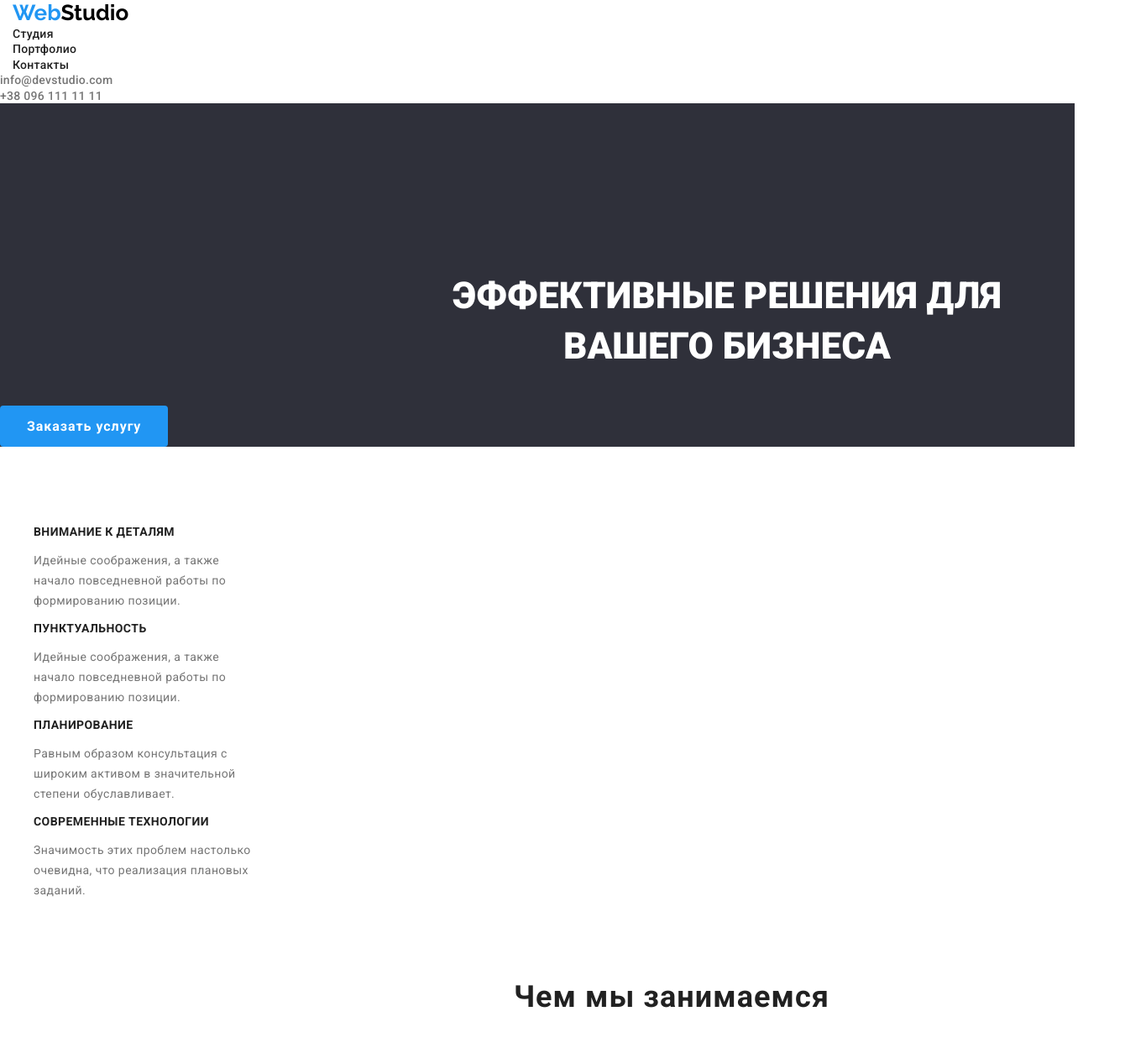
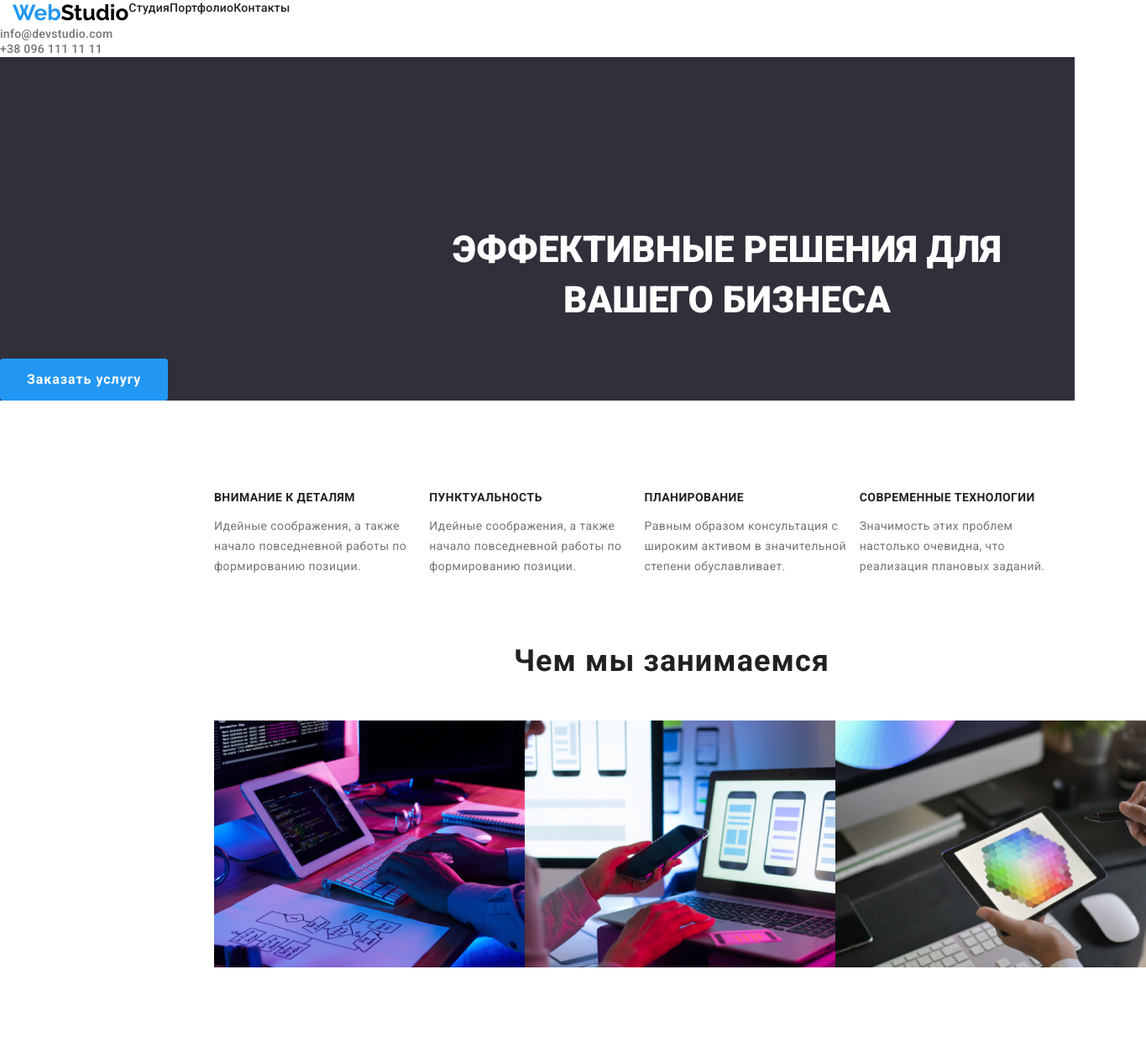
Before and after one commit to Karpenko-Dm/goit-markup-hw-02, a plain HTML site: page index.html in a window 1280 px wide. Shown: the top 1248 px of the page at 84% size, 1365 px wide, since content can reach past the window. Drawn offline with nearby package versions, Linux system fonts and the light colour scheme.

Commit message:
добавление display flex
применение display flex к некоторым обьектам

```diff
--- a/css/style.css
+++ b/css/style.css
@@ -10,6 +10,7 @@ body {
 }
 
 .site-nav {
+  display: flex;
   width: 1200px;
   padding-left: 15px;
   padding-right: 15px;
@@ -74,6 +75,7 @@ li {
   margin: 0px;
 }
 .menu-nav {
+  display: flex;
   padding: 0px;
   margin: 0px;
 }
@@ -130,6 +132,7 @@ p {
   margin-top: 94px;
 }
 .team-list {
+  display: flex;
   margin-top: 50px;
   margin-left: 215px;
   margin-right: 215px;
@@ -191,6 +194,7 @@ footer {
   margin-top: 94px;
 }
 .work-list {
+  display: flex;
   margin-top: 50px;
   margin-left: 215px;
   margin-right: 215px;
@@ -216,7 +220,12 @@ ul .features {
 }
 .features-container {
   margin-top: 94px;
+  margin-left: 215px;
 }
+.features {
+  display: flex;
+}
+
 .features-item {
   width: 270px;
   height: 101px;
```
